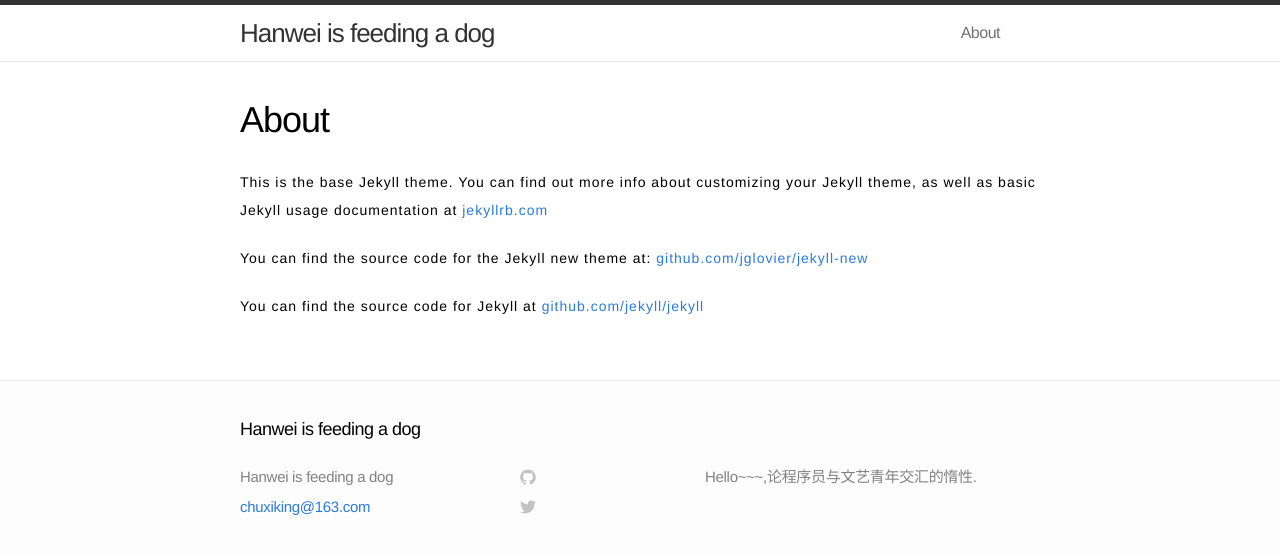
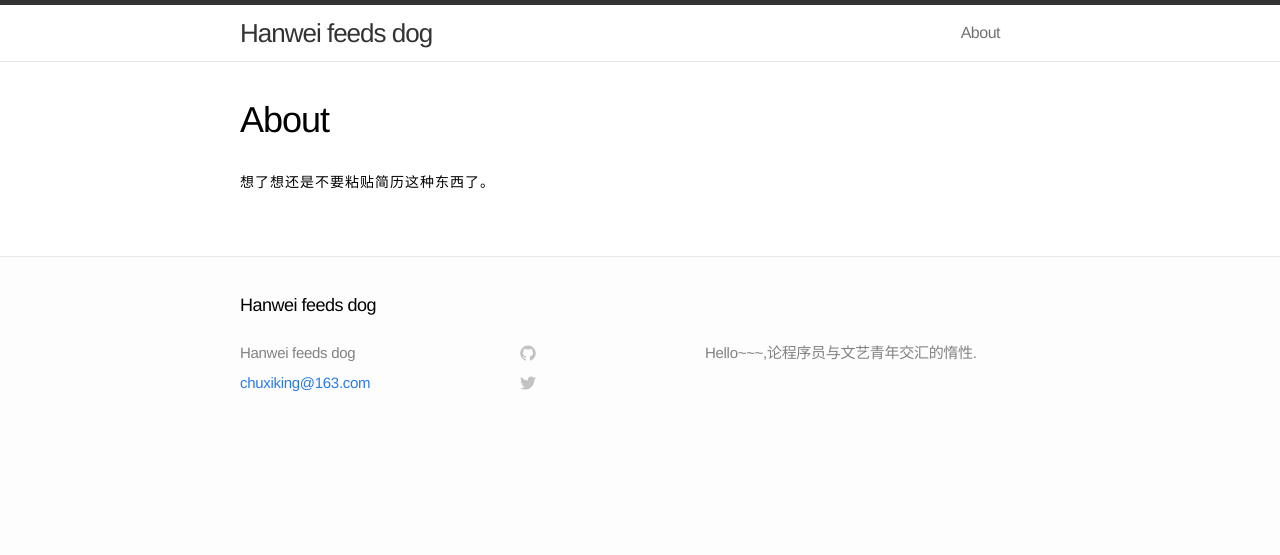
Before and after one commit to chuxi/chuxi.github.io, a Jekyll site: the page built from about.md, in a window 1280 px wide. Shown: the top 555 px of the page. Built offline with Jekyll 4.4.1, drawn with Linux system fonts in a browser that asks for light colours.

Commit message:
修改游记，模板修饰

```diff
--- a/_config.yml
+++ b/_config.yml
@@ -1,5 +1,5 @@
 # Site settings
-title: Hanwei is feeding a dog
+title: Hanwei feeds dog
 email: chuxiking@163.com
 description: "Hello~~~,论程序员与文艺青年交汇的惰性."
 baseurl: ""
--- a/about.md
+++ b/about.md
@@ -4,8 +4,4 @@ title: About
 permalink: /about/
 ---
 
-This is the base Jekyll theme. You can find out more info about customizing your Jekyll theme, as well as basic Jekyll usage documentation at [jekyllrb.com](http://jekyllrb.com/)
-
-You can find the source code for the Jekyll new theme at: [github.com/jglovier/jekyll-new](https://github.com/jglovier/jekyll-new)
-
-You can find the source code for Jekyll at [github.com/jekyll/jekyll](https://github.com/jekyll/jekyll)
+想了想还是不要粘贴简历这种东西了。
```
Also changed, not shown: _posts/2014-08-22-Spark-SQL-SqlPaser-Semantic-Parsing.md (+1 -1 lines), _posts/2015-02-26-UK&Irish旅行.md (+9 -0 lines).
